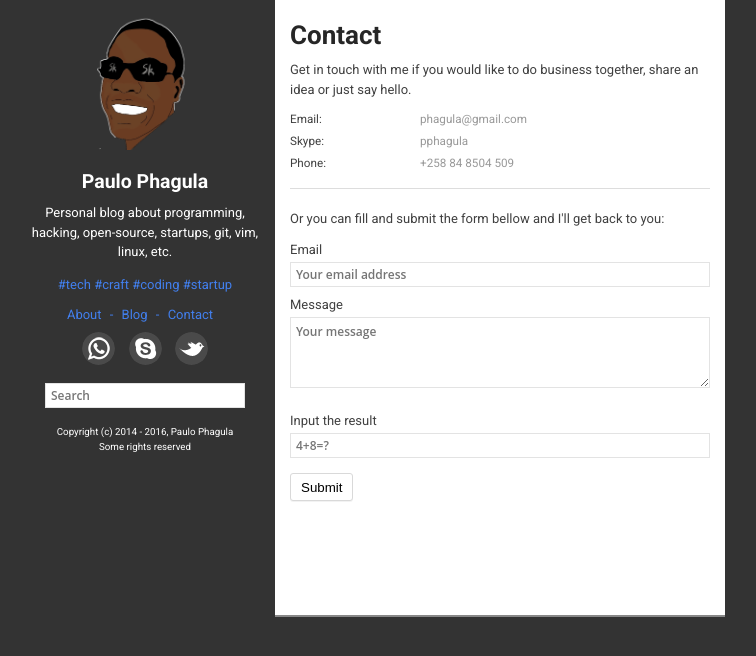
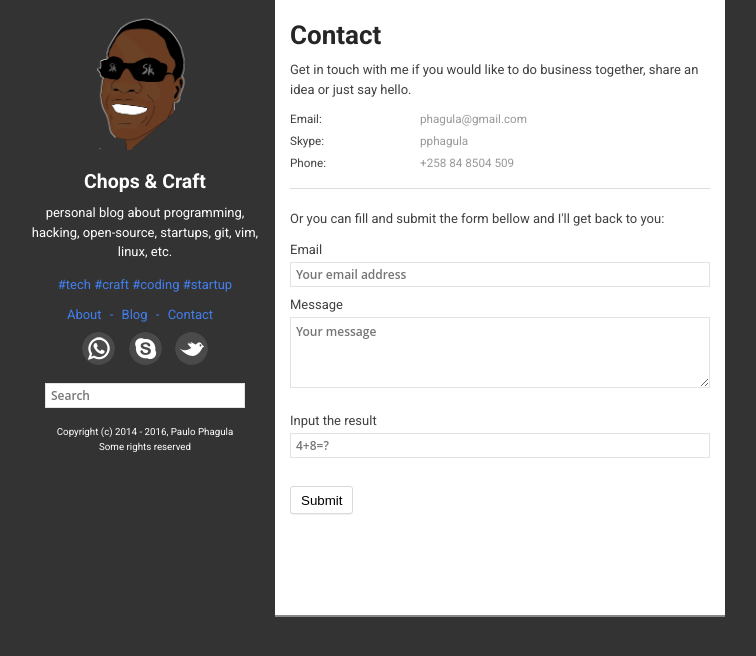
Before and after one commit to PauloPhagula/site, a Jekyll site: the page built from contact.md, in a window 1280 px wide. Shown: the top 656 px of the page, without its empty margins (240-996 px from the left). Built offline with Jekyll 4.4.1, drawn with Linux system fonts in a browser that asks for light colours; nearby versions of some CDN libraries; some of the changed lines change nothing that is shown.

Commit message:
improvements
- drop jQuery
- add author config
- change blog title
- shave head
- respect DNT

```diff
--- a/_config.yml
+++ b/_config.yml
@@ -6,8 +6,9 @@
 # 'jekyll serve'. If you change this file, please restart the server process.
 
 # Site settings
-title: Paulo Phagula
+title: Chops & Craft
 email: pphagula@gmail.com
+author: Paulo Phagula
 description: > # this means to ignore newlines until "baseurl:"
   Paulo Phagula is a passionate software developer from Mozambique crafting websites and apps.
 baseurl: "" # the subpath of your site, e.g. /blog
--- a/_includes/analytics.html
+++ b/_includes/analytics.html
@@ -1,17 +1,62 @@
 <script>
+/**
+ * Returns true or false based on whether doNotTack is enabled. It also takes into account the
+ * anomalies, such as !bugzilla 887703, which effect versions of Fx 31 and lower. It also handles
+ * IE versions on Windows 7, 8 and 8.1, where the DNT implementation does not honor the spec.
+ * @see https://bugzilla.mozilla.org/show_bug.cgi?id=1217896 for more details
+ * @params {string} [dnt] - An optional mock doNotTrack string to ease unit testing.
+ * @params {string} [ua] - An optional mock userAgent string to ease unit testing.
+ * @returns {boolean} true if enabled else false
+ */
+function _dntEnabled(dnt, ua) {
+
+    'use strict';
+
+    // for old version of IE we need to use the msDoNotTrack property of navigator
+    // on newer versions, and newer platforms, this is doNotTrack but, on the window object
+    // Safari also exposes the property on the window object.
+    var dntStatus = dnt || navigator.doNotTrack || window.doNotTrack || navigator.msDoNotTrack;
+    var ua = ua || navigator.userAgent;
+
+    // List of Windows versions known to not implement DNT according to the standard.
+    var anomalousWinVersions = ['Windows NT 6.1', 'Windows NT 6.2', 'Windows NT 6.3'];
+
+    var fxMatch = ua.match(/Firefox\/(\d+)/);
+    var ieRegEx = /MSIE|Trident/i;
+    var isIE = ieRegEx.test(ua);
+    // Matches from Windows up to the first occurance of ; un-greedily
+    // http://www.regexr.com/3c2el
+    var platform = ua.match(/Windows.+?(?=;)/g);
+
+    // With old versions of IE, DNT did not exist so we simply return false;
+    if (isIE && typeof Array.prototype.indexOf !== 'function') {
+        return false;
+    } else if (fxMatch && parseInt(fxMatch[1], 10) < 32) {
+        // Can't say for sure if it is 1 or 0, due to Fx bug 887703
+        dntStatus = 'Unspecified';
+    } else if (isIE && platform && anomalousWinVersions.indexOf(platform.toString()) !== -1) {
+        // default is on, which does not honor the specification
+        dntStatus = 'Unspecified';
+    } else {
+        // sets dntStatus to Disabled or Enabled based on the value returned by the browser.
+        // If dntStatus is undefined, it will be set to Unspecified
+        dntStatus = { '0': 'Disabled', '1': 'Enabled' }[dntStatus] || 'Unspecified';
+    }
+
+    return dntStatus === 'Enabled' ? true : false;
+}
 // Google Analytics
-(function (i, s, o, g, r, a, m) {
-    i['GoogleAnalyticsObject'] = r; i[r] = i[r] || function () {
-        (i[r].q = i[r].q || []).push(arguments)
-    }, i[r].l = 1 * new Date(); a = s.createElement(o),
-    m = s.getElementsByTagName(o)[0]; a.async = 1; a.src = g; m.parentNode.insertBefore(a, m)
-})(window, document, 'script', '//www.google-analytics.com/analytics.js', 'ga');
+if (!_dntEnabled()) {
+    (function(i,s,o,g,r,a,m){i['GoogleAnalyticsObject']=r;i[r]=i[r]||function(){
+    (i[r].q=i[r].q||[]).push(arguments)},i[r].l=1*new Date();a=s.createElement(o),
+    m=s.getElementsByTagName(o)[0];a.async=1;a.src=g;m.parentNode.insertBefore(a,m)
+    })(window,document,'script','//www.google-analytics.com/analytics.js','ga');
+    ga('create', '{{ site.ga_tracking_id }}', 'auto');
+    ga('send', 'pageview');
 
-ga('create', '{{ site.ga_tracking_id }}', 'auto');
-ga('send', 'pageview');
-
-var host = "dareenzo.github.io";
-if ((host == window.location.host) && (window.location.protocol != "https:")) {
-    window.location.protocol = "https";
+    var host = "dareenzo.github.io";
+    if ((host == window.location.host) && (window.location.protocol != "https:")) {
+        window.location.protocol = "https";
+    }
 }
 </script>
--- a/_includes/head.html
+++ b/_includes/head.html
@@ -1,35 +1,32 @@
 <head prefix="og: http://ogp.me/ns# fb: http://ogp.me/ns/fb# object: http://ogp.me/ns/object# article: http://ogp.me/ns/article# profile: http://ogp.me/ns/profile#" >
     <meta charset="utf-8" />
     <meta http-equiv="X-UA-Compatible" content="IE=edge">
+    <meta name="viewport" content="width=device-width, initial-scale=1, maximum-scale=1, user-scalable=no, minimal-ui" />
+
     <meta name="HandheldFriendly" content="True" />
     <meta name="MobileOptimized" content="320" />
-    <meta name="viewport" content="width=device-width,
-                                   initial-scale=1,
-                                   maximum-scale=1,
-                                   user-scalable=no,
-                                   minimal-ui" />
     <meta http-equiv="x-rim-auto-match" content="none" />
     <meta name="format-detection" content="telephone=no" />
 
-    <!-- BEGIN: Chrome Perf hints -->
-    <!-- 1. Prefetch Hints -->
     <meta http-equiv="x-dns-prefetch-control" content="on"/>
     <link rel="dns-prefetch" href="//cdnjs.cloudflare.com">
     <link rel="dns-prefetch" href="//fonts.googleapis.com">
     <link rel="dns-prefetch" href="//fonts.gstatic.com">
     <link rel="dns-prefetch" href="//www.google-analytics.com">
 
-    <!-- 2. Subresource Hints -->
+    <link rel="preconnect" href="//cdnjs.cloudflare.com" crossorigin="anonymous">
+    <link rel="preconnect" href="//fonts.googleapis.com" crossorigin="anonymous">
+    <link rel="preconnect" href="//fonts.gstatic.com" crossorigin="anonymous">
+    <link rel="preconnect" href="//www.google-analytics.com" crossorigin="anonymous">
+
     <link rel="subresource" href="{{ "/js/app.js" | prepend: site.baseurl }}">
     <link rel="subresource" href="{{ "/css/main.css" | prepend: site.baseurl }}">
 
-    <!-- 4. Prerender hints -->
     {% if page.next %}<link rel="prerender" href="{{ page.next.url }}" />{% endif %}
 
-    <!-- Les SEO -->
-    <title>{% if page.title %}{{ page.title | escape }} | {% else %}{% endif %}Paulo Phagula - Software Developer</title>
+    <title>{% if page.title %}{{ page.title | escape }} | {% else %}{% endif %}{{ site.title }}</title>
     <meta name="description" content="{% if page.excerpt %}{{ page.excerpt | strip_html | strip_newlines | truncate: 160 }}{% else %}{{ site.description }}{% endif %}">
-    <meta name="keywords" content="web developer, HTML5, CSS3, javascript, mozambique, umbraco, wordpress, android, e-commerce" />
+    <meta name="keywords" content="Chops & Craft, web developer, HTML5, CSS3, javascript, mozambique, umbraco, wordpress, android, iOS, e-commerce" />
     <link rel="canonical" href="{{ page.url | replace:'index.html','' | prepend: site.baseurl | prepend: site.url }}">
 
     {% if page.previous %}<link rel="prev" href="{{ page.previous.url }}" title="{{ page.previous.title }}" />{% endif %}
@@ -44,38 +41,62 @@
     <link rel="apple-touch-icon-precomposed" sizes="114x114" href="{{ "/img/apple-touch-icon-114x114.png" | prepend: site.baseurl }}">
 
     <meta name="apple-mobile-web-app-capable" content="yes">
-    <meta name="apple-mobile-web-app-title" content="Paulo Phagula">
+    <meta name="apple-mobile-web-app-title" content="{{ site.title }}">
     <meta name="apple-mobile-web-app-status-bar-style" content="black-translucent">
 
     <meta name="generator" content="jekyll">
     <meta name="robots" content="index, follow">
     <meta name="revisit-after" content="1 DAYS">
-    <meta name="author" content="Paulo Phagula" />
+    <meta name="author" content="{{ site.author }}" />
     <meta name="contact" content="pphagula+dareenzo.gihub.io@gmail.com" />
     <meta name="geography" content="Mozambique">
 
     <!-- twitter meta -->
     <meta name="twitter:card" content="summary" />
     <meta name="twitter:site" content="@dareenzo" />
-    <meta name="twitter:title" content="{% if page.title %}{{ page.title }}{% else %}{{ site.title }}{% endif %}" />
-    <meta name="twitter:description" content="{% if page.excerpt %}{{ page.excerpt | strip_html | strip_newlines | truncate: 160 }}{% else %}{{ site.description }}{% endif %}" />
+    <meta name="twitter:creator" content="@dareenzo">
     <meta name="twitter:url" content="{{ page.url | replace:'index.html','' | prepend: site.baseurl | prepend: site.url }}" />
-    {% if page.image %}<meta name="twitter:image" content="{{ site.baseurl | prepend: site.url }}{{ page.image }}" />{% endif %}
 
     <!-- opengraph -->
     <meta property="og:type" content="website" />
-    <meta property="og:title" content="{% if page.title %}{{ page.title | escape }} | {% else %}{% endif %}Paulo Phagula - Software Developer" />
-    <meta property="og:description" content="{% if page.excerpt %}{{ page.excerpt | strip_html | strip_newlines | truncate: 160 }}{% else %}{{ site.description }}{% endif %}" />
-    <meta property="og:image" content="{{ "/img/apple-touch-icon-114x114.png" | prepend: site.baseurl }}" />
     <meta property="og:url" content="{{ page.url | replace:'index.html','' | prepend: site.baseurl | prepend: site.url }}" />
-    <meta property="og:site_name" content="Paulo Phagula - Software Developer" />
+    <meta property="og:site_name" content="{{ site.title }}" />
+
+    <!-- SEO Property Combo -->
+    <meta property="og:title" name="twitter:title" itemprop="title name" content="{% if page.title %}{{ page.title | escape }} | {% else %}{% endif %}{{ site.title }}" />
+    <meta property="og:description" name="twitter:description" itemprop="description" content="{% if page.excerpt %}{{ page.excerpt | strip_html | strip_newlines | truncate: 160 }}{% else %}{{ site.description }}{% endif %}" />
+    <meta property="og:image" name="twitter:image" itemprop="image primaryImageOfPage" content="{{ "/img/apple-touch-icon-114x114.png" | prepend: site.baseurl }}" />
 
     <link rel="alternate" type="application/rss+xml" title="{{ site.title }}" href="{{ "/feed.xml" | prepend: site.baseurl | prepend: site.url }}">
 
     <meta name="google-site-verification" content="hXGNVG1mBEAHY0UFP_2RAzcWhzVKmQmWLbAtqPAafog" />
 
     <link rel="stylesheet" href="{{ "/css/main.css" | prepend: site.baseurl }}">
-    <link rel='stylesheet' href='//fonts.googleapis.com/css?family=Roboto:400,100,100italic,300,300italic,400italic,500,500italic,700,700italic,900,900italic' />
+    <script type="text/javascript">
+    (function(){
+        var font = document.createElement('link');
+        font.rel = "stylesheet";
+        font.type = 'text/css';
+        font.href = "https://fonts.googleapis.com/css?family=Roboto:400,100,100italic,300,300italic,400italic,500,500italic,700,700italic,900,900italic";
+        font.media = "none";
+        font.onload =  function (e) {
+            this.media = "all";
+            document.getElementsByTagName("html")[0].className +=' fonts-loaded';
+        };
+        document.head.appendChild(font);
+    })();
+    </script>
+    <noscript><link rel='stylesheet' href='//fonts.googleapis.com/css?family=Roboto:400,100,100italic,300,300italic,400italic,500,500italic,700,700italic,900,900italic' /></noscript>
+
+    <!-- HTML5 shim and Respond.js for IE8 support of HTML5 elements and media queries -->
+    <!-- WARNING: Respond.js doesn't work if you view the page via file:// -->
+    <!--[if lt IE 9]>
+        <script src="//cdnjs.cloudflare.com/ajax/libs/html5shiv/3.7.3/html5shiv.min.js"></script>
+        <script src="//cdnjs.cloudflare.com/ajax/libs/respond.js/1.4.2/respond.min.js"></script>
+    <![endif]-->
+    <!--[if lt IE 8]>
+        <script src="//cdnjs.cloudflare.com/ajax/libs/json2/20150503/json2.min.js"></script>
+    <![endif]-->
     <script>
         htmlElement = document.getElementsByTagName('html')[0];
 
@@ -83,9 +104,4 @@
         htmlElement.className      = htmlElement.className.replace('no-js', 'js');
         htmlElement.style.overflow = 'hidden';
     </script>
-
-    <!--[if lt IE 9]>
-        <script src="http://html5shim.googlecode.com/svn/trunk/html5.js" cache="false"></script>
-        <script src="http://css3-mediaqueries-js.googlecode.com/svn/trunk/css3-mediaqueries.js" cache="false"></script>
-    <![endif]-->
 </head>
--- a/_layouts/default.html
+++ b/_layouts/default.html
@@ -9,9 +9,9 @@
     <main>
         <section id="side">
             <article id="about">
-                <a href="{{ site.baseurl }}/"><img src="{{ "/img/small.png" | prepend: site.baseurl}}" alt="{{ site.title }}" /></a>
+                <a href="{{ site.baseurl }}/"><img src="{{ "/img/avatar.png" | prepend: site.baseurl}}" alt="{{ site.title }}" /></a>
                 <h2>{{ site.title }}</h2>
-                <p>Personal blog about programming, hacking, open-source, startups, git, vim, linux, etc.</p>
+                <p>personal blog about programming, hacking, open-source, startups, git, vim, linux, etc.</p>
                 <p>
                     <a href="/about#services" title="Check out what I can do for you">#tech</a>
                     <a href="/about#work" title="Check out some of my work and projects">#craft</a>
@@ -39,7 +39,7 @@
             </ul>
 
             {% include search.html %}
-            <footer><small>Copyright (c) 2014 - {{ site.time | date: '%Y' }}, {{ site.title }}<br/>Some rights reserved</small></footer>
+            <footer><small>Copyright (c) 2014 - {{ site.time | date: '%Y' }}, {{ site.author }}<br/>Some rights reserved</small></footer>
         </section>
 
         <section id="content">
@@ -51,7 +51,6 @@
 
     {% include analytics.html %}
 
-    <script src="//ajax.googleapis.com/ajax/libs/jquery/1.11.1/jquery.min.js"></script>
     <script type="text/javascript">
         (function(){
             var jsb = document.createElement('script');
--- a/contact.md
+++ b/contact.md
@@ -20,7 +20,6 @@
 </p>
 <p class="alert alert-success hidden" id="contact-form-msg"></p>
 <form action="" method="POST" id="contact-form">
-    <input type="hidden" name="_subject" value="New submission from dareenzo.github.io!" />
     <input type="text" name="_gotcha" style="display:none" />
     <label>Email</label>
     <input type="email" id="user_email" name="_replyto" placeholder="Your email address">
@@ -29,5 +28,6 @@
     <label>Input the result</label>
     <input type="text" id="human-check" name="human-check" placeholder=""><br />
     <input type="hidden" id="human-check-2" name="human-check-2">
+    <p class="alert alert-success hidden" id="contact-form-msg"></p>
     <button type="submit" class="button">Submit</button>
 </form>
--- a/js/app.js
+++ b/js/app.js
@@ -1,30 +1,28 @@
-(function($){
-    var config = {
-        form_url: "https://formspree.io/pphagula+dareenzo.github.io@gmail.com"
-    },
+(function(){
+    var config = { form_url: "https://formspree.io/pphagula+dareenzo.github.io@gmail.com" },
         texts = {
             'error-email-label': "Invalid Email",
             'error-message-label': "Invalid message",
             'error-captcha-label': "Invalid Captcha",
-            'general_error_title': "An error happend while submiting your form. Please try again.",
+            'general-error-title': "An error happend while submiting your form. Please try again.",
             'success-label': "Message sent. Thanks!"
         }
     ;
 
     var humanCheckX  = parseInt(Math.random(0,1) * 10 + 1),
         humanCheckY  = parseInt(Math.random(0,1) * 10 + 1),
-        $form        = $('#contact-form'),
-        $error       = $('#contact-form-msg'),
-        $humanCheck  = $('#human-check'),
-        $userEmail   = $('#user_email'),
-        $userMessage = $('#user_message')
+        $form        = document.getElementById('contact-form'),
+        $error       = document.getElementById('contact-form-msg'),
+        $humanCheck  = document.getElementById('human-check'),
+        $userEmail   = document.getElementById('user_email'),
+        $userMessage = document.getElementById('user_message')
     ;
 
-    $humanCheck.attr('placeholder', humanCheckX + '+' + humanCheckY + '=?');
-    $form.submit(function (e) {
-        var $this = $(this),
-            formData;
-
+    $humanCheck.setAttribute('placeholder', humanCheckX + '+' + humanCheckY + '=?');
+    $form.addEventListener("submit", function (e) {
+        var self = this,
+            formData,
+            xhr;
         e.preventDefault();
 
         feedback();
@@ -32,43 +30,64 @@
         if (!validateForm())
             return;
 
-        formData = $this.serializeArray();
+        var data = {
+            "user_email": $userEmail.value,
+            "user_message": $userMessage.value,
+            "_subject": "New submission from dareenzo.github.io!",
+            "_gotcha": null
+        };
 
-        var request = [];
+        formData = new FormData();
 
-        $.each(formData, function(ind,c){
-            if (c.name == 'human-check' || c.name == 'human-check-2')
-                return;
+        // We push our data into our FormData object
+        for (var name in data) {
+            formData.append(name, data[name]);
+        }
 
-            request.push(c);
-        });
+        xhr = createCORSRequest('POST', config.form_url);
+        if (xhr) {
 
-        $.ajax({
-            type: 'POST',
-            data: $.param(request),
-            url: config.form_url,
-            error: function(err){
+            xhr.addEventListener("load", function(event){
+                feedback('success');
+                self.reset();
+                humanCheckX  = parseInt(Math.random(0,1) * 10 + 1);
+                humanCheckY  = parseInt(Math.random(0,1) * 10 + 1);
+                $humanCheck.setAttribute('placeholder', humanCheckX + '+' + humanCheckY + '=?');
+            });
+
+            xhr.addEventListener("error", function(event){
                 feedback('error');
-            },
-            success: function(res){
-                feedback('success');
-                $form.find('input[type!="submit"],textarea').val('');
-            }
-        });
+            });
+
+            xhr.send(formData);
+        }
     });
 
+    function createCORSRequest(method, url) {
+        var xhr = new XMLHttpRequest();
+        if ("withCredentials" in xhr){
+            xhr.open(method, url, true);
+        } else if (typeof XDomainRequest != "undefined"){
+            xhr = new XDomainRequest();
+            xhr.open(method, url);
+        } else {
+            xhr = null;
+        }
+        return xhr;
+    }
+
     function validateForm(){
-        if (!$userEmail.val() || !/^([\w-\.]+@([\w-]+\.)+[\w-]{2,4})?$/.test($userEmail.val())) {
+        if (!$userEmail.value || !/^([\w-\.]+@([\w-]+\.)+[\w-]{2,4})?$/.test($userEmail.value)) {
             feedback('error_email');
             return false;
         }
 
-        if (!$userMessage.val()) {
+        if (!$userMessage.value) {
             feedback('error_message');
             return false;
         }
 
-        if ($humanCheck.val() != (humanCheckX + humanCheckY)) {
+        if ($humanCheck.value != (humanCheckX + humanCheckY)) {
             feedback('error_captcha');
             return false;
         }
@@ -77,11 +96,14 @@
     }
 
     function feedback(name) {
-        if (!name)
-            return $error.addClass('hidden').html('');
+        if (!name) {
+             $error.classList.add('hidden');
+             $error.innerHTML = '';
+             return;
+        }
 
         var langTexts = texts,
-            className = 'alert alert-danger',
+            className = ['alert', 'alert-danger'],
             $focusEl,
             text;
 
@@ -103,25 +125,28 @@
 
             case "success":
                 text = langTexts['success-label'];
-                className = 'alert alert-success';
+                className = ['alert','alert-success'];
             break;
 
             default:
-                text = langTexts['general_error_title'];
+                text = langTexts['general-error-title'];
             break;
         }
 
-        $error
-            .html(text)
-            .removeClass('alert alert-danger alert-success')
-            .addClass(className)
-            .removeClass('hidden');
+        $error.innerHTML = text;
+        $error.classList.remove('alert');
+        $error.classList.remove('alert-danger');
+        $error.classList.remove('alert-success');
+        className.forEach(function(item, i){
+            $error.classList.add(item);
+        });
+        $error.classList.remove('hidden');
 
         if ($focusEl) {
             $focusEl.focus();
-            $('body,html').stop().animate({
-                scrollTop: $focusEl.offset().top - 60
-            });
+            // $('body,html').stop().animate({
+            //     scrollTop: $focusEl.offset().top - 60
+            // });
         }
     }
-})(jQuery);
+})();
```
Also changed, not shown: img/avatar.png (renamed from img/small.png).
